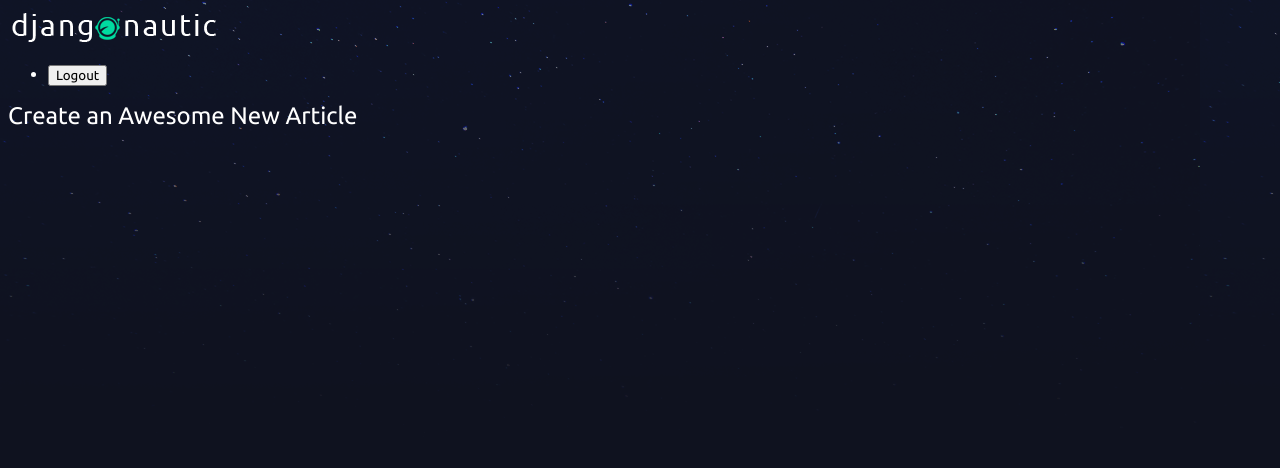
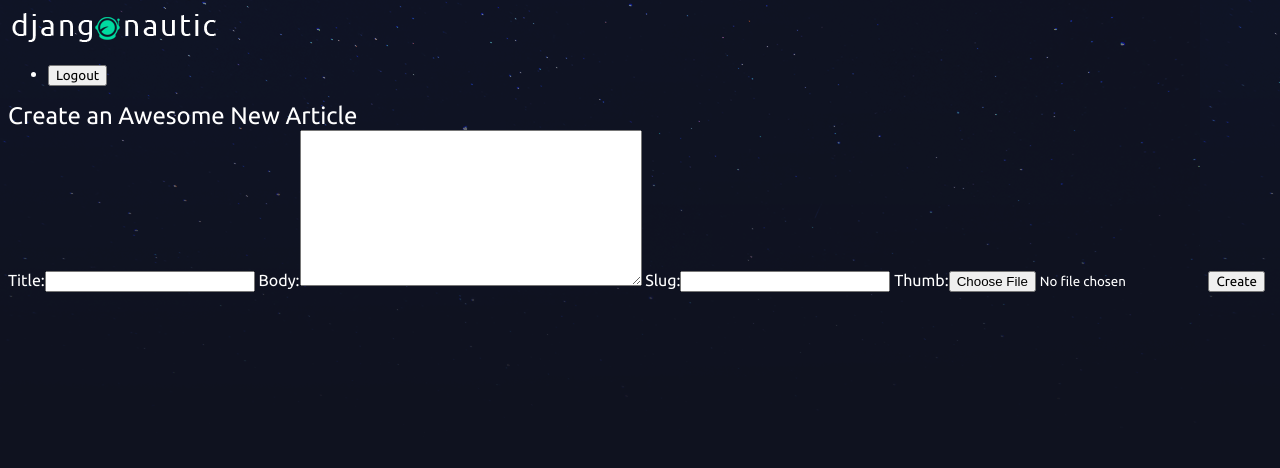
Before and after one commit to synerjay/django-app, a Django app: page /articles/create/ in a window 1280 px wide. Shown: the top 468 px of the page. Run offline with Django 3.2, Linux system fonts and the light colour scheme; the visitor is signed in with stand-in values (Sample User, id 1).

Commit message:
Added create articles

```diff
--- /dev/null
+++ b/articles/forms.py
@@ -0,0 +1,8 @@
+from django import forms
+from . import models # we need access to model
+
+# making a custom form
+class CreateArticle(forms.ModelForm):
+    class Meta:
+        model = models.Article
+        fields = ['title', 'body', 'slug', 'thumb']
--- a/articles/templates/articles/article_create.html
+++ b/articles/templates/articles/article_create.html
@@ -1,5 +1,14 @@
 {% extends 'base_layout.html' %} {% block content %}
 <div class="create-article">
   <h2>Create an Awesome New Article</h2>
+  <form
+    action="{% url 'articles:create' %}"
+    method="post"
+    class="site-form"
+    enctype="multipart/form-data"
+  >
+    {% csrf_token %} {{ form }}
+    <input type="submit" value="Create" />
+  </form>
 </div>
 {% endblock %}
--- a/articles/views.py
+++ b/articles/views.py
@@ -1,7 +1,8 @@
-from django.shortcuts import render
+from django.shortcuts import render, redirect
 from .models import Article
 from django.http import HttpResponse
 from django.contrib.auth.decorators import login_required
+from . import forms # import forms
 # In order to inject the article model data into the HTML we need to import the article models
 # and then render it into the function below
 
@@ -19,7 +20,14 @@ def article_detail(request, slug):
 # this decorator indicates that article_create is a protected URl
 @login_required(login_url="/accounts/login/")
 def article_create(request):
-    return render(request, 'articles/article_create.html')
+    if request.method == 'POST':
+        form = forms.CreateArticle(request.POST, request.FILES) # files are separate
+        if form.is_valid():
+            # save article to db
+            return redirect('articles:list')
+    else: # if request is a GET request
+        form = forms.CreateArticle()
+    return render(request, 'articles/article_create.html', {'form': form})
 
 # First we make a variable equal to the Model class and grab the data by .objects.all() method. This will return a list (array)
 # then we can add another method to sort the list in an order we want .order_by() anything define
```
